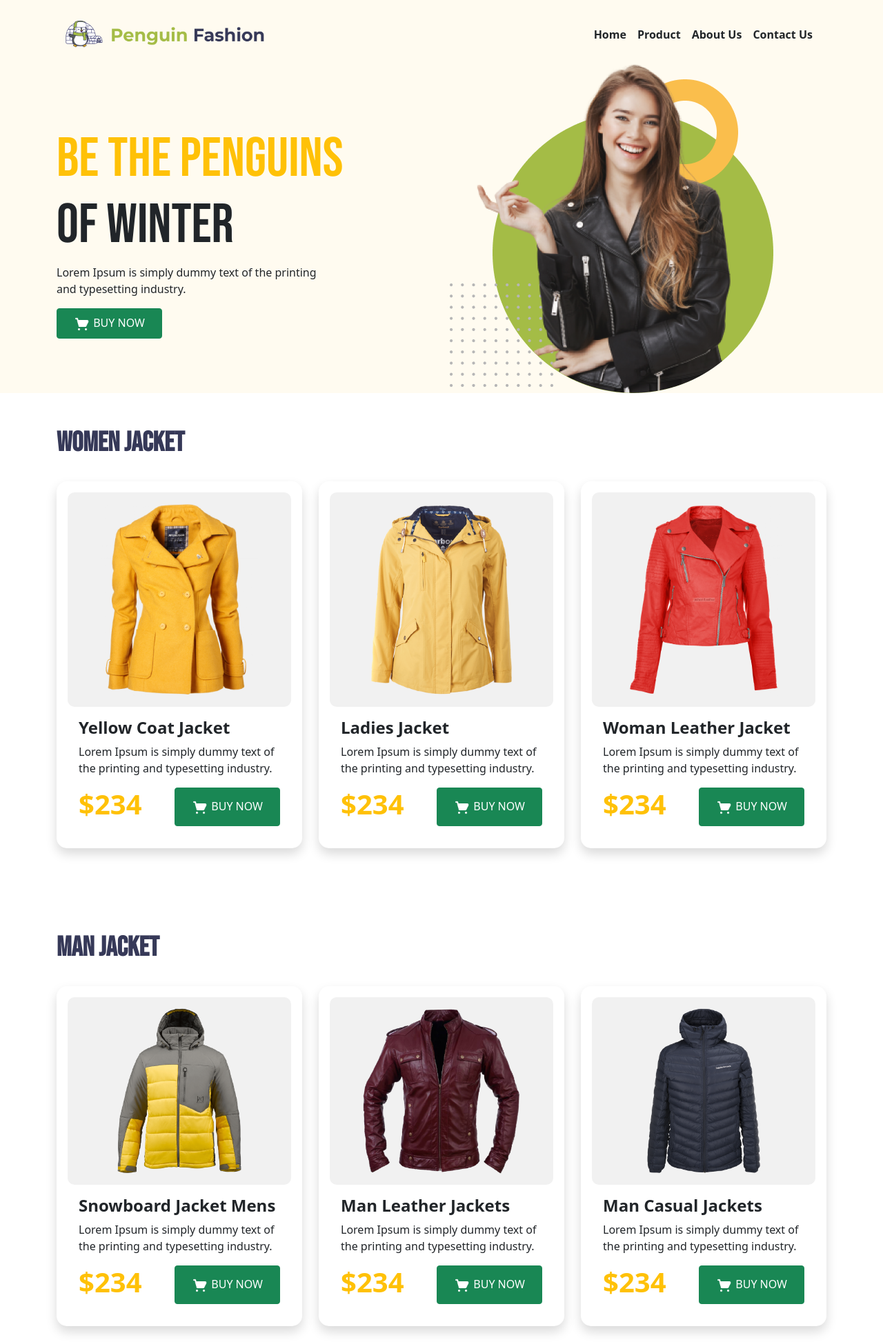
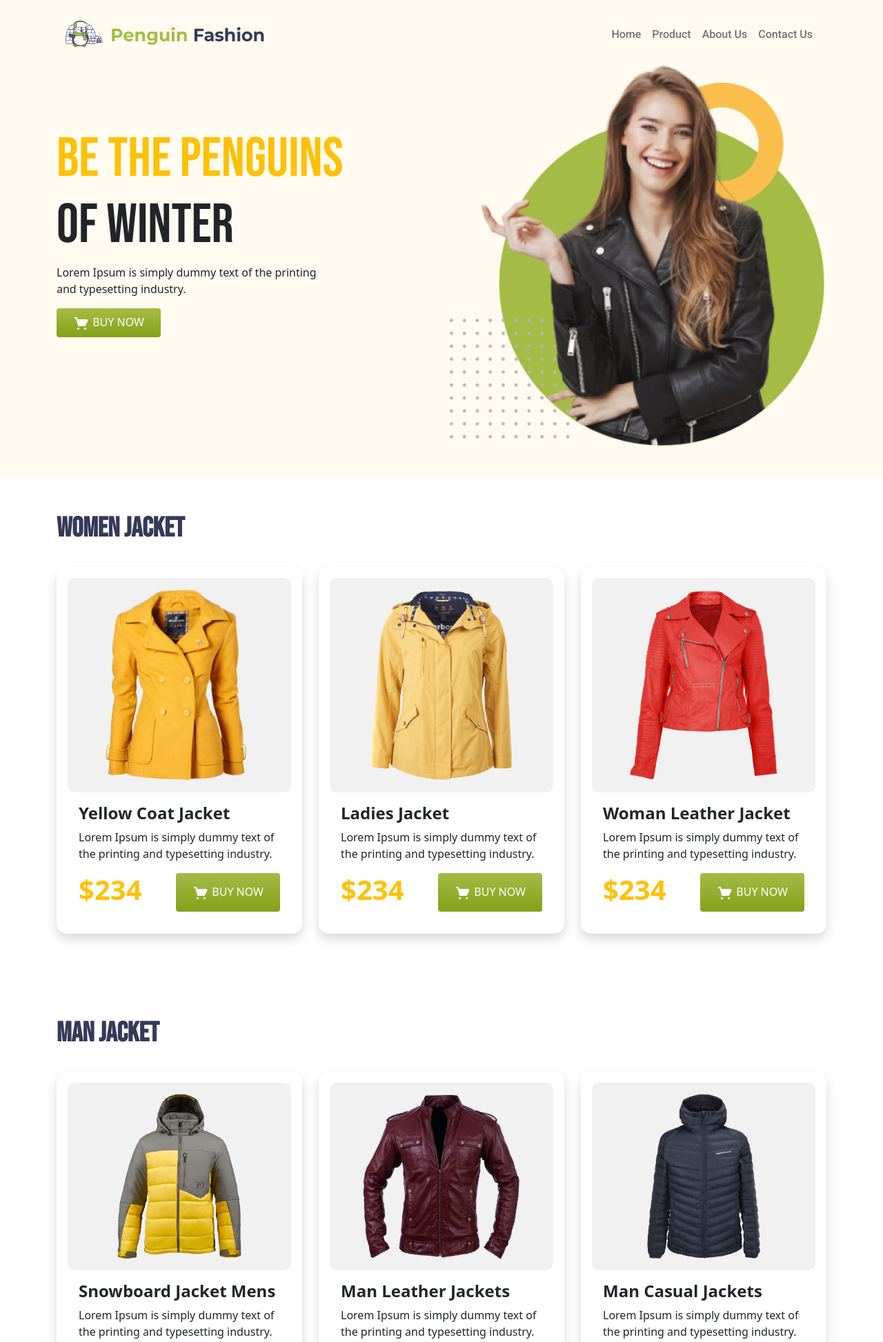
Before and after one commit to arifraj199/practise-penguin, a plain HTML site: page index.html in a window 1280 px wide. Shown: the top 1946 px of the page at 69% size. Drawn offline with nearby package versions, Linux system fonts and the light colour scheme.

Commit message:
responsive complete

```diff
--- a/index.html
+++ b/index.html
@@ -13,9 +13,18 @@
     <!-- Google Font -->
     <link rel="preconnect" href="https://fonts.googleapis.com">
     <link rel="preconnect" href="https://fonts.gstatic.com" crossorigin>
+    <link href="https://fonts.googleapis.com/css2?family=Roboto:wght@500&display=swap" rel="stylesheet">
+
+    <link rel="preconnect" href="https://fonts.googleapis.com">
+    <link rel="preconnect" href="https://fonts.gstatic.com" crossorigin>
     <link href="https://fonts.googleapis.com/css2?family=Bebas+Neue&display=swap" rel="stylesheet">
 
     <style>
+        .nav-menu-link {
+            color: #3C3C3C;
+            font-family: 'Roboto', sans-serif;
+        }
+
         .top-form {
             margin-top: 100px;
         }
@@ -23,6 +32,11 @@
         .top-form h1 {
             font-family: 'Bebas Neue', cursive;
             font-size: 80px;
+        }
+
+        .button-bg {
+            background: linear-gradient(180deg, #A4BC46 0%, #85A019 100%);
+            border: none;
         }
 
         .w-jacket-title {
@@ -66,16 +80,16 @@
                     <div class="collapse navbar-collapse" id="navbarSupportedContent">
                         <ul class="navbar-nav ms-auto mb-2 mb-lg-0">
                             <li class="nav-item">
-                                <a class="nav-link text-dark fw-bold" aria-current="page" href="#">Home</a>
+                                <a class="nav-link nav-menu-link" aria-current="page" href="#">Home</a>
                             </li>
                             <li class="nav-item">
-                                <a class="nav-link text-dark fw-bold" href="#">Product</a>
+                                <a class="nav-link nav-menu-link" href="#">Product</a>
                             </li>
                             <li class="nav-item">
-                                <a class="nav-link text-dark fw-bold" href="#">About Us</a>
+                                <a class="nav-link nav-menu-link" href="#">About Us</a>
                             </li>
                             <li class="nav-item">
-                                <a class="nav-link text-dark fw-bold" href="#">Contact Us</a>
+                                <a class="nav-link nav-menu-link" href="#">Contact Us</a>
                             </li>
                         </ul>
                     </div>
@@ -86,14 +100,19 @@
     <main>
         <section class="container-fluid" style="background-color: #FFFBF0;">
             <div class="container ">
-                <div class="row ">
-                    <div class="col-sm-12 col-md-6 col-lg-6 top-form ">
+                <div class="row pb-5">
+                    <div class="col-sm-12 col-md-12 col-lg-6 top-form ">
                         <h1><span class="text-warning ">BE THE PENGUINS</span><br>OF WINTER</h1>
                         <p>Lorem Ipsum is simply dummy text of the printing<br>and typesetting industry.</p>
-                        <button class="btn btn-success text-white uppercase text-uppercase py-2 px-4 rounded "><img src="icons/shopping-cart 1.png " alt=" " width="24 " height="24 "> Buy Now</button>
+                        <button class="btn btn-success text-white uppercase text-uppercase py-2 px-4 rounded button-bg"><img src="icons/shopping-cart 1.png " alt=" " width="24 " height="24 "> Buy Now</button>
                     </div>
-                    <div class="col-sm-12 col-md-6 col-lg-6 ">
-                        <img src="images/model.png " alt=" ">
+                    <div class="col-lg-6">
+                        <div class="row">
+                            <div class="col-md-12 w-100">
+                                <img src="images/model.png " alt=" " width="100%">
+                            </div>
+                        </div>
+
                     </div>
                 </div>
             </div>
@@ -111,7 +130,7 @@
                                 <p class="card-text fw-normal ">Lorem Ipsum is simply dummy text of the printing and typesetting industry.</p>
                                 <div class="d-flex justify-content-between ">
                                     <h2 class="text-warning fw-bold fs-1 ">$234</h2>
-                                    <button class="btn btn-success text-white uppercase text-uppercase p-2 rounded py-2 px-4 "><img src="icons/shopping-cart 1.png " alt=" " width="24 " height="24 "> Buy Now</button>
+                                    <button class="btn btn-success text-white uppercase text-uppercase p-2 rounded py-2 px-4 button-bg"><img src="icons/shopping-cart 1.png " alt=" " width="24 " height="24 "> Buy Now</button>
                                 </div>
                             </div>
                         </div>
@@ -124,7 +143,7 @@
                                 <p class="card-text fw-normal ">Lorem Ipsum is simply dummy text of the printing and typesetting industry.</p>
                                 <div class="d-flex justify-content-between ">
                                     <h2 class="text-warning fw-bold fs-1 ">$234</h2>
-                                    <button class="btn btn-success text-white uppercase text-uppercase p-2 rounded py-2 px-4 "><img src="icons/shopping-cart 1.png " alt=" " width="24 " height="24 "> Buy Now</button>
+                                    <button class="btn btn-success text-white uppercase text-uppercase p-2 rounded py-2 px-4 button-bg "><img src="icons/shopping-cart 1.png " alt=" " width="24 " height="24 "> Buy Now</button>
                                 </div>
                             </div>
                         </div>
@@ -137,7 +156,7 @@
                                 <p class="card-text fw-normal ">Lorem Ipsum is simply dummy text of the printing and typesetting industry.</p>
                                 <div class="d-flex justify-content-between ">
                                     <h2 class="text-warning fw-bold fs-1 ">$234</h2>
-                                    <button class="btn btn-success text-white uppercase text-uppercase p-2 rounded py-2 px-4 "><img src="icons/shopping-cart 1.png " alt=" " width="24 " height="24 "> Buy Now</button>
+                                    <button class="btn btn-success text-white uppercase text-uppercase p-2 rounded py-2 px-4 button-bg "><img src="icons/shopping-cart 1.png " alt=" " width="24 " height="24 "> Buy Now</button>
                                 </div>
                             </div>
                         </div>
@@ -154,7 +173,7 @@
                                 <p class="card-text fw-normal ">Lorem Ipsum is simply dummy text of the printing and typesetting industry.</p>
                                 <div class="d-flex justify-content-between ">
                                     <h2 class="text-warning fw-bold fs-1 ">$234</h2>
-                                    <button class="btn btn-success text-white uppercase text-uppercase p-2 rounded py-2 px-4 "><img src="icons/shopping-cart 1.png " alt=" " width="24 " height="24 "> Buy Now</button>
+                                    <button class="btn btn-success text-white uppercase text-uppercase p-2 rounded py-2 px-4 button-bg "><img src="icons/shopping-cart 1.png " alt=" " width="24 " height="24 "> Buy Now</button>
                                 </div>
                             </div>
                         </div>
@@ -167,7 +186,7 @@
                                 <p class="card-text fw-normal ">Lorem Ipsum is simply dummy text of the printing and typesetting industry.</p>
                                 <div class="d-flex justify-content-between ">
                                     <h2 class="text-warning fw-bold fs-1 ">$234</h2>
-                                    <button class="btn btn-success text-white uppercase text-uppercase p-2 rounded py-2 px-4 "><img src="icons/shopping-cart 1.png " alt=" " width="24 " height="24 "> Buy Now</button>
+                                    <button class="btn btn-success text-white uppercase text-uppercase p-2 rounded py-2 px-4 button-bg "><img src="icons/shopping-cart 1.png " alt=" " width="24 " height="24 "> Buy Now</button>
                                 </div>
                             </div>
                         </div>
@@ -180,7 +199,7 @@
                                 <p class="card-text fw-normal ">Lorem Ipsum is simply dummy text of the printing and typesetting industry.</p>
                                 <div class="d-flex justify-content-between ">
                                     <h2 class="text-warning fw-bold fs-1 ">$234</h2>
-                                    <button class="btn btn-success text-white uppercase text-uppercase p-2 rounded py-2 px-4 "><img src="icons/shopping-cart 1.png " alt=" " width="24 " height="24 "> Buy Now</button>
+                                    <button class="btn btn-success text-white uppercase text-uppercase p-2 rounded py-2 px-4 button-bg "><img src="icons/shopping-cart 1.png " alt=" " width="24 " height="24 "> Buy Now</button>
                                 </div>
                             </div>
                         </div>
@@ -191,9 +210,11 @@
 
         <section class="container-fluid bg-white ">
             <div class="container">
-                <div class="row ">
-                    <div class="col-md-12 col-lg-6">
-                        <div class="card mb-3 shadow p-3 mb-3 bg-body c-padding border border-0" style="max-width: 540px;">
+                <div class="row">
+                    <div class="col-lg-6">
+                        <div class="row">
+                            <div class="col-md-12">
+                                <div class="card mb-3 shadow p-3 mb-3 bg-body c-padding border border-0">
                                     <div class="row g-0">
                                         <div class="col-md-4 d-flex align-items-center" style="width: 78px;">
                                             <img src="images/house.png" class="img-fluid rounded-start" alt="..." width="78" height="82">
@@ -206,7 +227,7 @@
                                         </div>
                                     </div>
                                 </div>
-                        <div class="card mb-3 shadow p-3 mb-3 bg-body c-padding border border-0" style="max-width: 540px;">
+                                <div class="card mb-3 shadow p-3 mb-3 bg-body c-padding border border-0">
                                     <div class="row g-0">
                                         <div class="col-md-4 d-flex align-items-center" style="width: 78px;">
                                             <img src="images/question.png" class="img-fluid rounded-start" alt="..." width="78" height="82">
@@ -219,7 +240,7 @@
                                         </div>
                                     </div>
                                 </div>
-                        <div class="card mb-3 shadow p-3 mb-5 bg-body c-padding border border-0" style="max-width: 540px;">
+                                <div class="card mb-3 shadow p-3 mb-5 bg-body c-padding border border-0">
                                     <div class="row g-0">
                                         <div class="col-md-4 d-flex align-items-center" style="width: 78px;">
                                             <img src="images/house.png" class="img-fluid rounded-start" alt="..." width="78" height="82">
@@ -233,9 +254,16 @@
                                     </div>
                                 </div>
                             </div>
+                        </div>
+                    </div>
 
-                    <div class="col-md-12 col-lg-6 d-flex align-items-center">
-                        <img src="images/shopping.png " alt=" " width="600 ">
+                    <div class="col-lg-6 d-flex align-items-center">
+                        <div class="row">
+                            <div class="col-md-12 w-100">
+                                <img src="images/shopping.png " alt=" " width="100%">
+                            </div>
+                        </div>
+
                     </div>
                 </div>
             </div>
```
Lines whose indentation alone changed are shown as unchanged.
